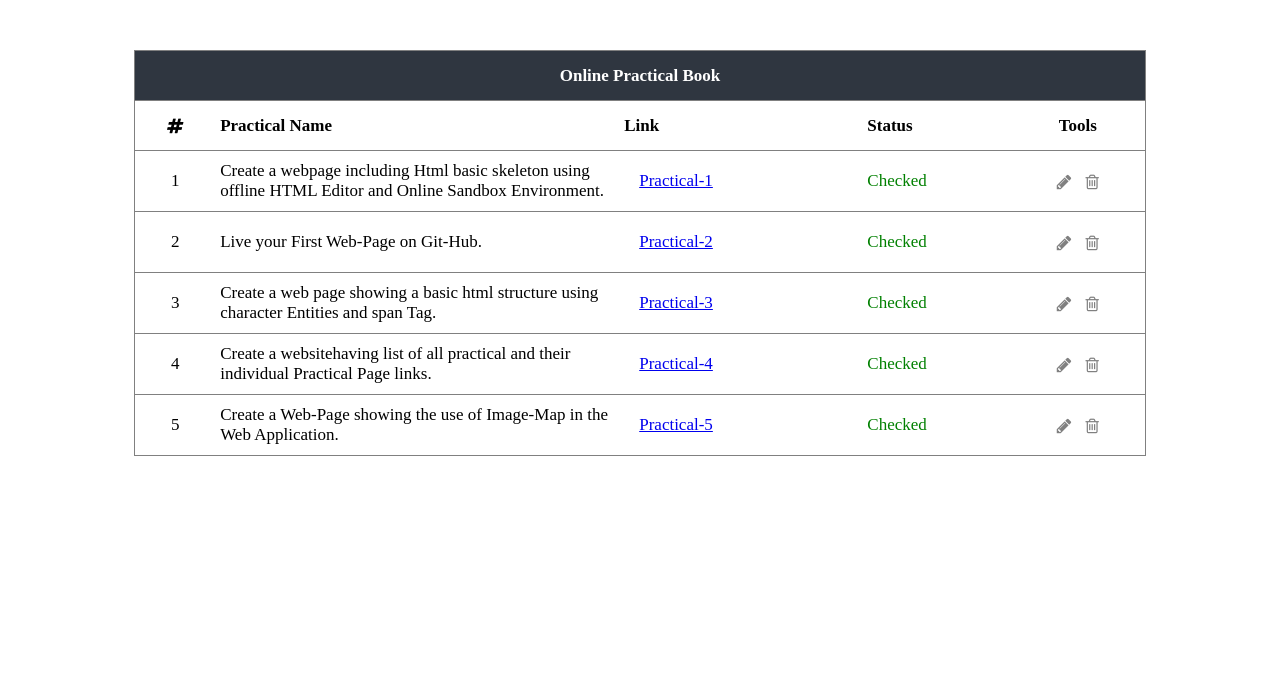
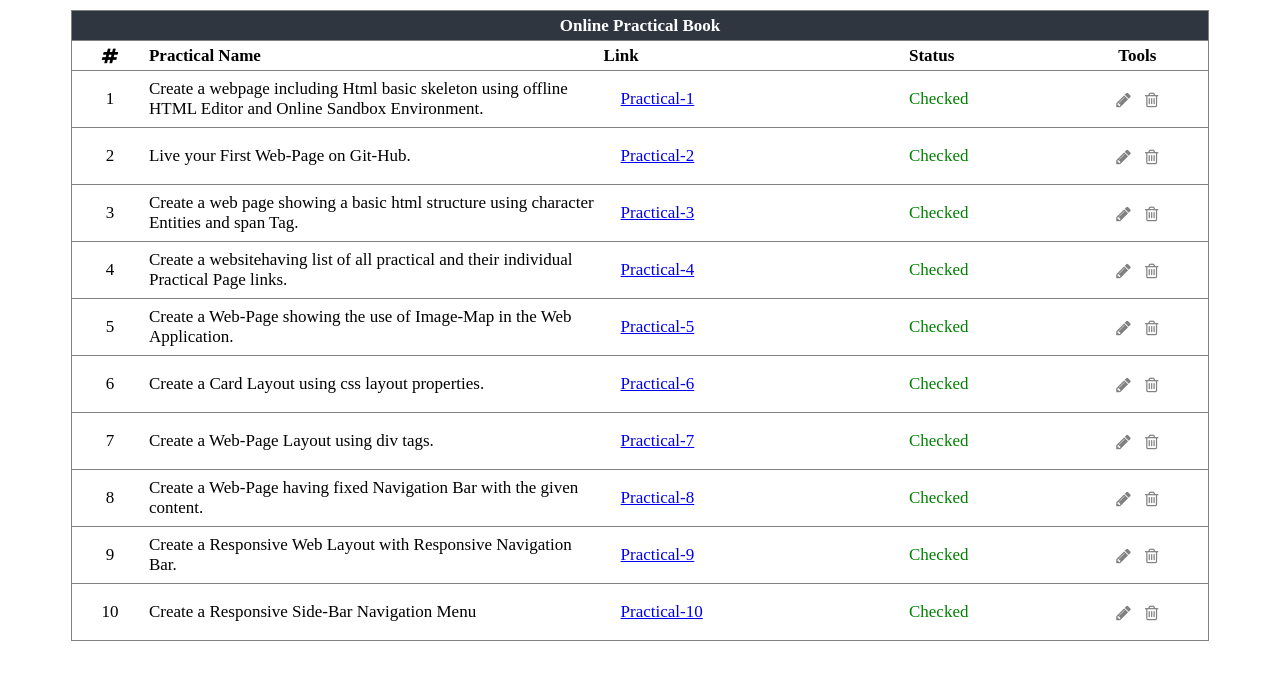
Before and after one commit to kaushik552k/Fullstack-Practical, a plain HTML site: page practicals/practical11.html in a window 1280 px wide. Drawn offline with Linux system fonts and the light colour scheme.

Commit message:
c,.sd,c.,sd

```diff
--- a/practicals/practical11.html
+++ b/practicals/practical11.html
@@ -9,20 +9,21 @@
 </head>
 <style>
     table{
-        width: 80%;
-        margin: 50px auto;
+        width: 90%;
+        margin: 10px auto;
         border: 1px solid #2f3640;
         border-collapse: collapse;
         font-size: 17px;
     }
     td{
         /* border: 1px solid black; */
-        padding: 5px;
+        padding: 1px;
         /* text-align: center; */
     }
     thead tr:nth-child(1){
         background-color: #2f3640;
         color: white;
+        padding: 5px;
 
     }
 
@@ -34,7 +35,7 @@
         color: green;
     }
     tr{
-        height: 50px;
+        height: 30px;
         border: 1px solid grey;
     }
     tr td:nth-child(1),tr td:nth-child(5){
@@ -46,7 +47,7 @@
     thead tr:nth-child(2) td{
         font-weight: bold;
         color: black;
-        font-size: 17px;
+        /* font-size: 17px; */
     }
     thead tr:nth-child(2) td:nth-child(1) i{
         color: black;
@@ -56,7 +57,7 @@
         background-color: rgb(246, 244, 244,0.5);
     }
     tbody tr td:nth-child(3){
-        padding: 20px;
+        padding: 18px;
     }
     tr td i:nth-child(1):hover{
         color: rgb(37, 211, 37);
@@ -136,6 +137,56 @@
                     <i class="fa fa-trash-o" aria-hidden="true"></i>
                 </td>
             </tr>
+            <tr>
+                <td>6</td>
+                <td>Create a Card Layout using css layout properties.</td>
+                <td><a href="practical6.html">Practical-6</a></td>
+                <td>Checked</td>
+                <td>
+                    <i class="fa fa-pencil" aria-hidden="true"></i>
+                    <i class="fa fa-trash-o" aria-hidden="true"></i>
+                </td>
+            </tr>
+            <tr>
+                <td>7</td>
+                <td>Create a Web-Page Layout using div tags.</td>
+                <td><a href="practical7.html">Practical-7</a></td>
+                <td>Checked</td>
+                <td>
+                    <i class="fa fa-pencil" aria-hidden="true"></i>
+                    <i class="fa fa-trash-o" aria-hidden="true"></i>
+                </td>
+            </tr>
+            <tr>
+                <td>8</td>
+                <td>Create a Web-Page having fixed Navigation Bar with the given content.</td>
+                <td><a href="practical8.html">Practical-8</a></td>
+                <td>Checked</td>
+                <td>
+                    <i class="fa fa-pencil" aria-hidden="true"></i>
+                    <i class="fa fa-trash-o" aria-hidden="true"></i>
+                </td>
+            </tr>
+            <tr>
+                <td>9</td>
+                <td>Create a Responsive Web Layout with Responsive Navigation Bar.</td>
+                <td><a href="practical9.html">Practical-9</a></td>
+                <td>Checked</td>
+                <td>
+                    <i class="fa fa-pencil" aria-hidden="true"></i>
+                    <i class="fa fa-trash-o" aria-hidden="true"></i>
+                </td>
+            </tr>
+            <tr>
+                <td>10</td>
+                <td>Create a Responsive Side-Bar Navigation Menu</td>
+                <td><a href="practical10.html">Practical-10</a></td>
+                <td>Checked</td>
+                <td>
+                    <i class="fa fa-pencil" aria-hidden="true"></i>
+                    <i class="fa fa-trash-o" aria-hidden="true"></i>
+                </td>
+            </tr>
         </tbody>
     </table>
 </body>
```
